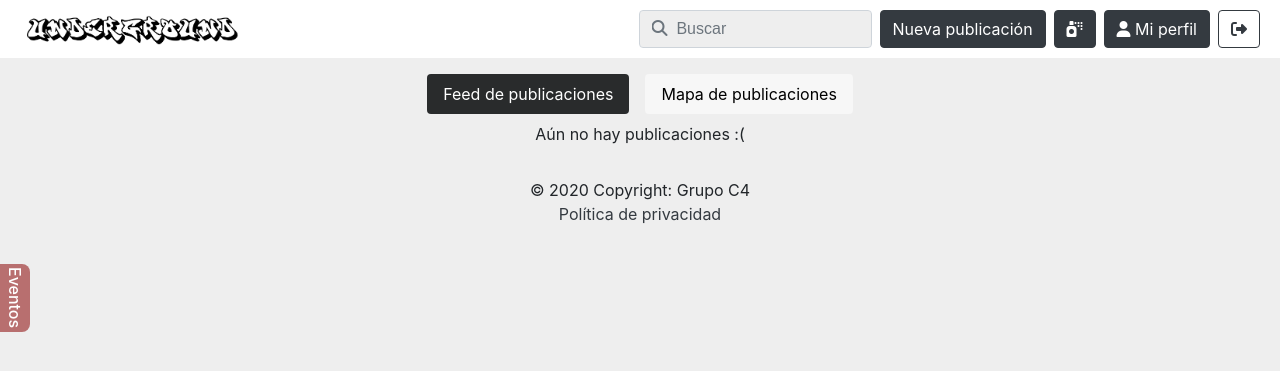
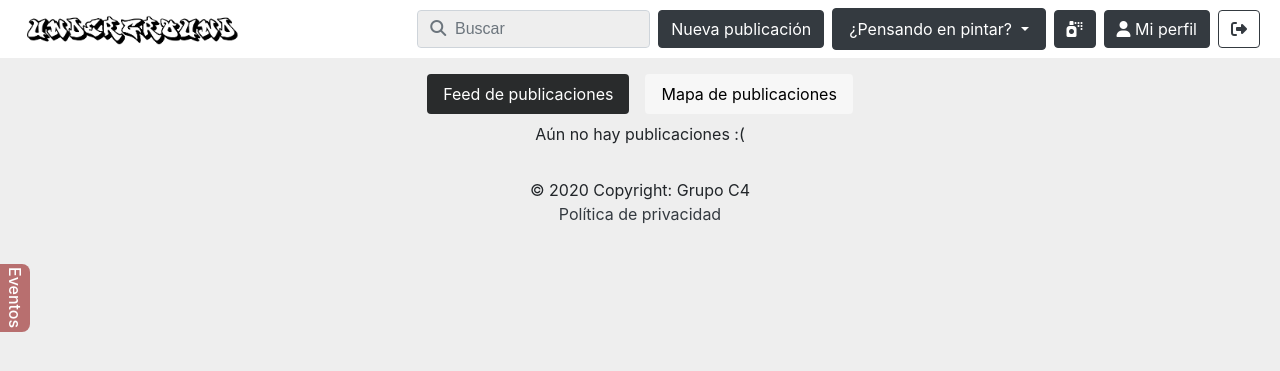
Before and after one commit to juliarobles/graffitisWeb, a Django app: template clienteApp/templates/inicio.html in a window 1280 px wide. Shown: the top 371 px of the page. Run offline with Django 3.2, Linux system fonts and the light colour scheme; the template is opened without the code that fills it, so the values that code supplies are empty; some libraries are stand-ins or nearby versions.

Commit message:
Update navbar.html

```diff
--- a/clienteApp/templates/navbar.html
+++ b/clienteApp/templates/navbar.html
@@ -72,6 +72,13 @@
           }
         </script> -->
       <a class="nav-item btn btn-dark" href="{{url_crearPublicacion}}" >Nueva publicación</a>
+      <a class="nav-link dropdown-toggle nav-item btn btn-dark ml-2 menu-item-hover" href="#" id="navbarDropdown" role="button" data-toggle="dropdown" aria-haspopup="true" aria-expanded="false">
+        ¿Pensando en pintar?
+      </a>
+      <div class="dropdown-menu" aria-labelledby="navbarDropdown">
+          <a class="dropdown-item" href="#"><i class="fas fa-spray-can"></i><spam class="menu-item">Consultar el tiempo</spam></a>
+          <a class="dropdown-item" href="#">Encuentra inspiración</a>
+        </div>
       <a class="nav-item btn btn-dark ml-2 menu-item-hover" href="{% url 'cargar-tiempo' %}" ><i class="fas fa-spray-can"></i><spam class="menu-item">   ¿Pensando en pintar?</spam></a>
       <a class="nav-item btn btn-dark ml-2" href="{% url 'usuarios-detail' request.session.usuario %}" ><i class="fas fa-user"></i><spam> Mi perfil</spam></a>
       <button class="nav-item ml-2 mr-1 btn btn-outline-dark my-2 my-sm-0 form-inline" type="button" onclick="signOut();"><i class="fas fa-sign-out-alt"></i></button>
```
